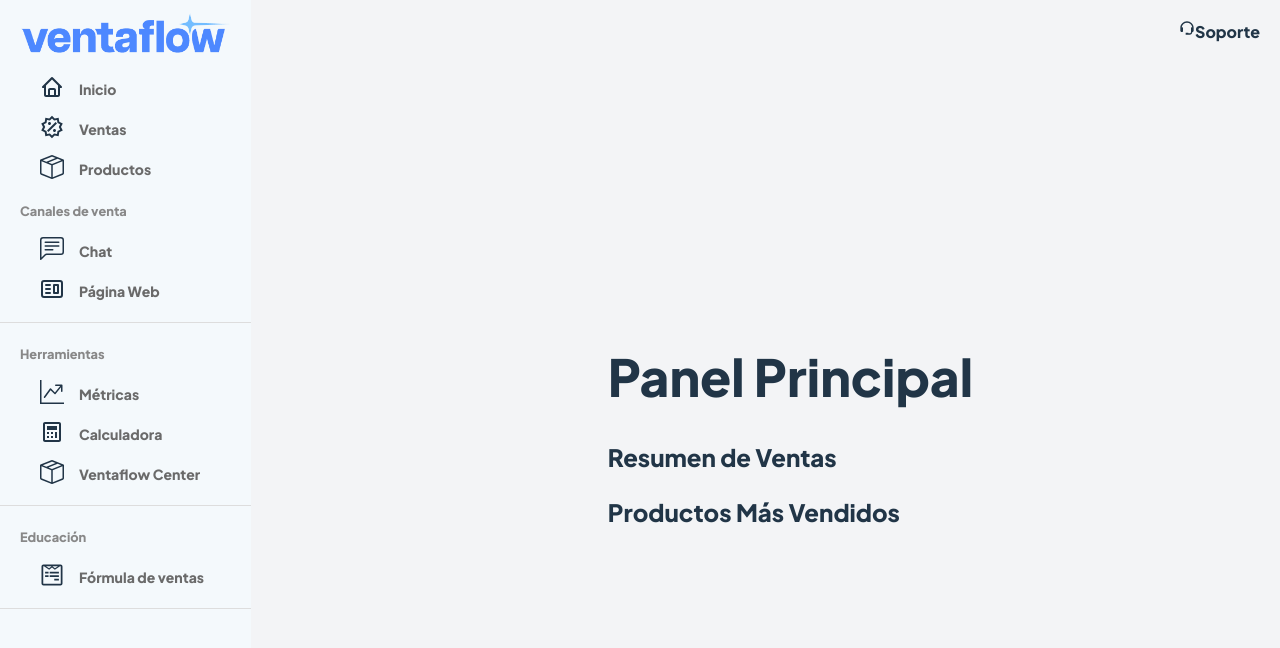
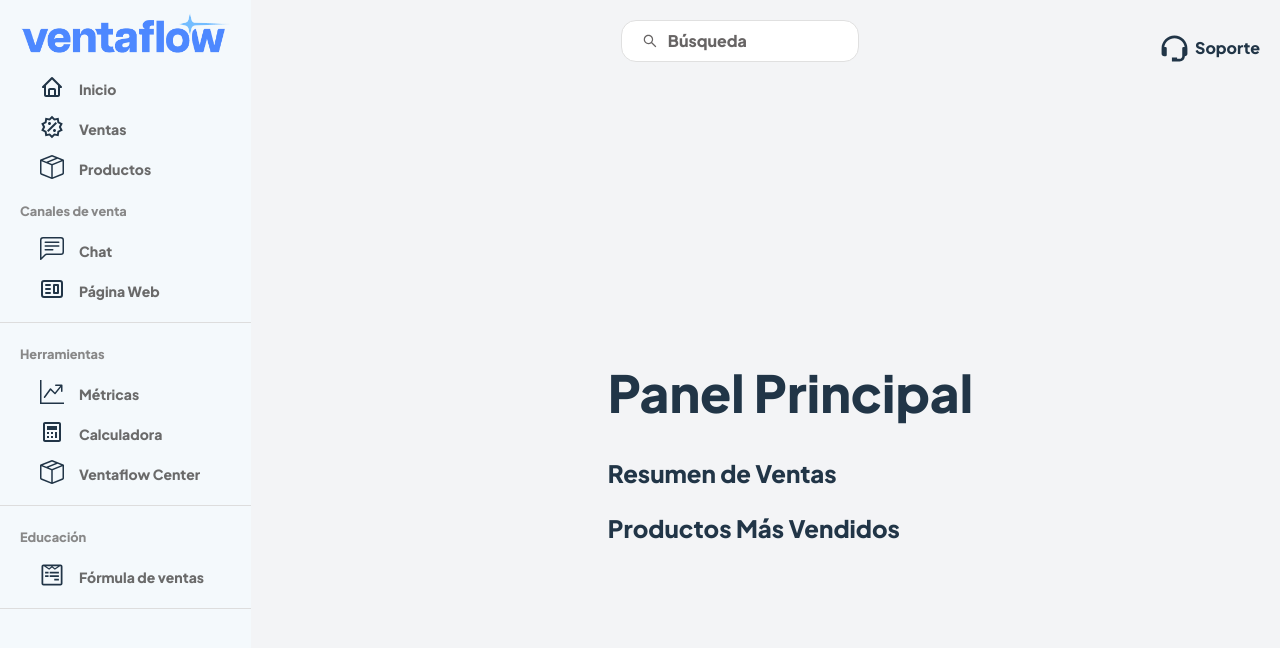
Before and after one commit to ProWilliam/neuroPublico, a React (Vite) app in the folder frontend/: page / in a window 1280 px wide. Shown: the top 648 px of the page. Built offline with nearby package versions, Linux system fonts and the light colour scheme.

Commit message:
search bar is created

```diff
--- a/frontend/src/App.css
+++ b/frontend/src/App.css
@@ -7,6 +7,7 @@
 
 .main-content {
   display: flex;
+  justify-content: space-between;
   flex-direction: column;
   margin-left: 50px;
   margin-bottom: 50px;
@@ -14,6 +15,57 @@
   width: calc(100% - 250px);
   height: 100%;
   overflow-y: auto;
+}
+
+.input-search-container {
+  display: flex;
+  align-items: center;
+  text-align: center;
+  width: 100%;
+  height: 40px;
+  margin-inline: 300px;
+  padding-inline: 20px;
+  gap: 10px;
+  border-radius: 15px;
+  border: 1px solid #e0e0e0;
+  background: #FFFFFF;
+  color: #676464;
+}
+
+.support-section {
+  text-align: center;
+  width: 100%;
+  transition: opacity 0.5s ease;
+  pointer-events: none;
+}
+
+.support-section svg {
+
+}
+
+.support {
+  display: flex;
+  flex-direction: row;
+  align-items: center;
+  gap: 5px;
+}
+
+.support svg{
+  width: 31px;
+  height: 31px;
+}
+
+.input-search {
+  width: 100%;
+  border: 1px solid #e0e0e0;
+}
+
+.input-search .icon {
+  position: absolute;
+  left: 10px; /* Espaciado desde el lado izquierdo */
+  top: 50%;
+  transform: translateY(-50%);
+  pointer-events: none; /* Evitar que el ícono interfiera con el input */
 }
 
 .support-section {
--- a/frontend/src/App.tsx
+++ b/frontend/src/App.tsx
@@ -1,6 +1,6 @@
 import React from 'react';
 import { BrowserRouter as Router, Routes, Route } from 'react-router-dom';
-import { SupportIcon } from './components/Icons/index';
+import { SupportIcon, SearchIcon } from './components/Icons/index';
 import { Sidebar } from './components/Sidebar/Sidebar';
 import { DashboardPage } from './pages/Dashboard/DashboardPage';
 import { Calculator } from './pages/Calculator/Calculator';
@@ -16,8 +16,14 @@ export const App: React.FC = () => {
         <Sidebar />
         <main className="main-content">
           <div className="support-section">
-            <SupportIcon />
-            Soporte
+            <div className="input-search-container">
+              <SearchIcon />
+              <p>Búsqueda</p>
+            </div>
+            <div className="support">
+              <SupportIcon />
+              <p>Soporte</p>
+            </div>
           </div>
           <div className="content">
             <Routes>
--- /dev/null
+++ b/frontend/src/components/Icons/SearchIcon.tsx
@@ -0,0 +1,15 @@
+import React from 'react'
+
+export const SearchIcon: React.FC = (props) => {
+  return (
+    <svg
+      viewBox="0 0 1024 1024"
+      fill="currentColor"
+      height="1em"
+      width="1em"
+      {...props}
+    >
+      <path d="M909.6 854.5L649.9 594.8C690.2 542.7 712 479 712 412c0-80.2-31.3-155.4-87.9-212.1-56.6-56.7-132-87.9-212.1-87.9s-155.5 31.3-212.1 87.9C143.2 256.5 112 331.8 112 412c0 80.1 31.3 155.5 87.9 212.1C256.5 680.8 331.8 712 412 712c67 0 130.6-21.8 182.7-62l259.7 259.6a8.2 8.2 0 0011.6 0l43.6-43.5a8.2 8.2 0 000-11.6zM570.4 570.4C528 612.7 471.8 636 412 636s-116-23.3-158.4-65.6C211.3 528 188 471.8 188 412s23.3-116.1 65.6-158.4C296 211.3 352.2 188 412 188s116.1 23.2 158.4 65.6S636 352.2 636 412s-23.3 116.1-65.6 158.4z" />
+    </svg>
+  )
+}
--- a/frontend/src/components/Icons/index.tsx
+++ b/frontend/src/components/Icons/index.tsx
@@ -12,3 +12,4 @@ export { DropUpIcon } from './DropUpIcon'
 export { QuestionMarkIcon } from './QuestionMarkIcon'
 export { GraphUpArrowIcon } from './GraphUpArrowIcon'
 export { InformationVariant } from './InformationVariant'
+export { SearchIcon } from './SearchIcon'
```
